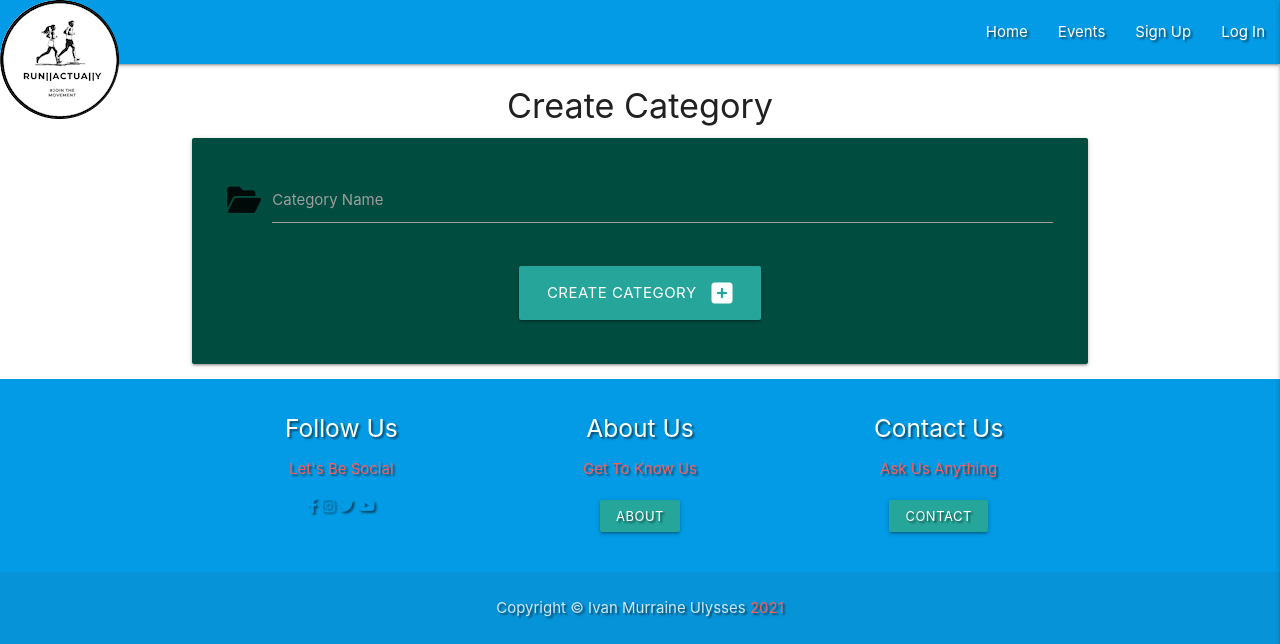
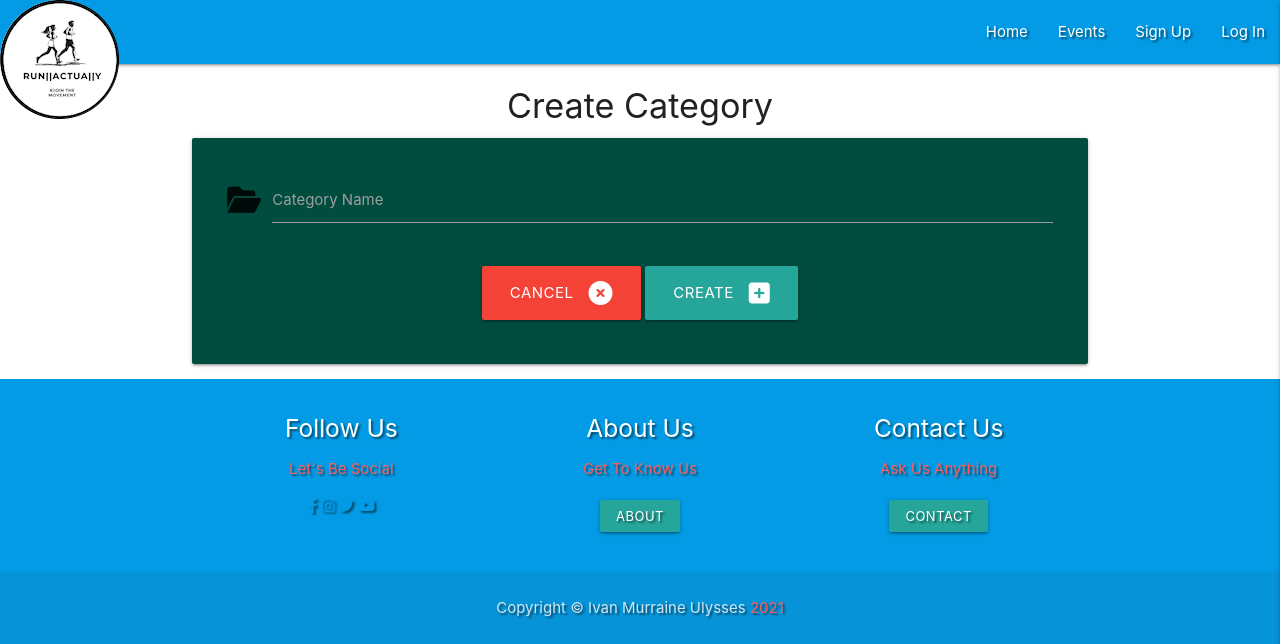
Before and after one commit to Sonicbasedrop/run-actually, a Flask app: page /create_category in a window 1280 px wide. Shown: the top 644 px of the page. Run offline with Flask 2, Linux system fonts and the light colour scheme; some libraries are stand-ins or nearby versions; some web fonts are replaced.

Commit message:
Add cancel button to create_category page

```diff
--- a/templates/create_category.html
+++ b/templates/create_category.html
@@ -19,8 +19,12 @@
     <!-- submit button -->
     <div class="row">
       <div class="col s12 center-align">
+        <!-- cancel button -->
+        <a href="{{ url_for('get_categories') }}" class="btn-large red text-darken-4">
+          Cancel <i class="fas fa-times-circle right"></i>
+      </a>
         <button type="submit" class="btn-large darken-4">
-          Create Category <i class="fas fa-plus-square right"></i>
+          Create <i class="fas fa-plus-square right"></i>
         </button>
       </div>
     </div>
```
